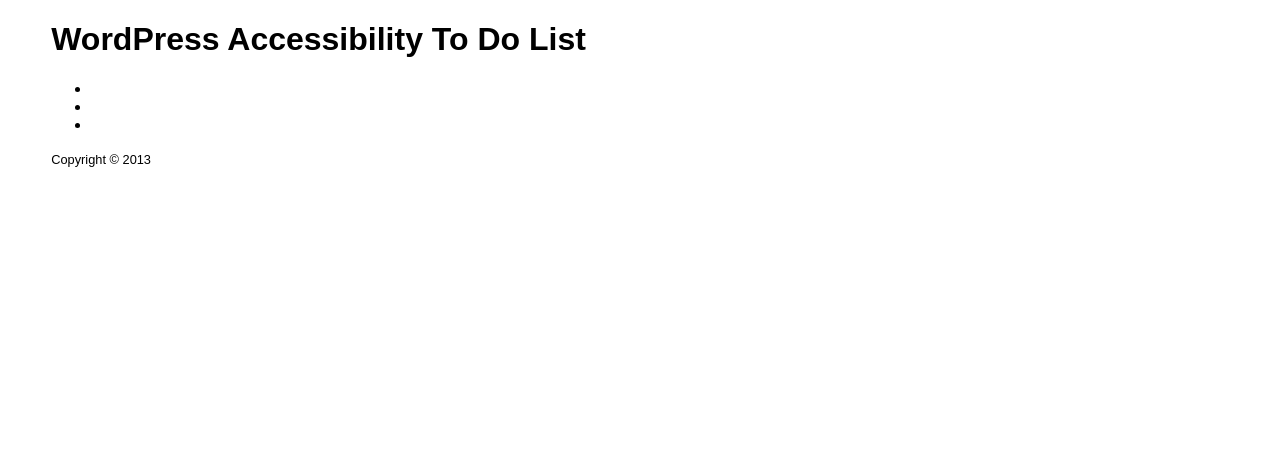
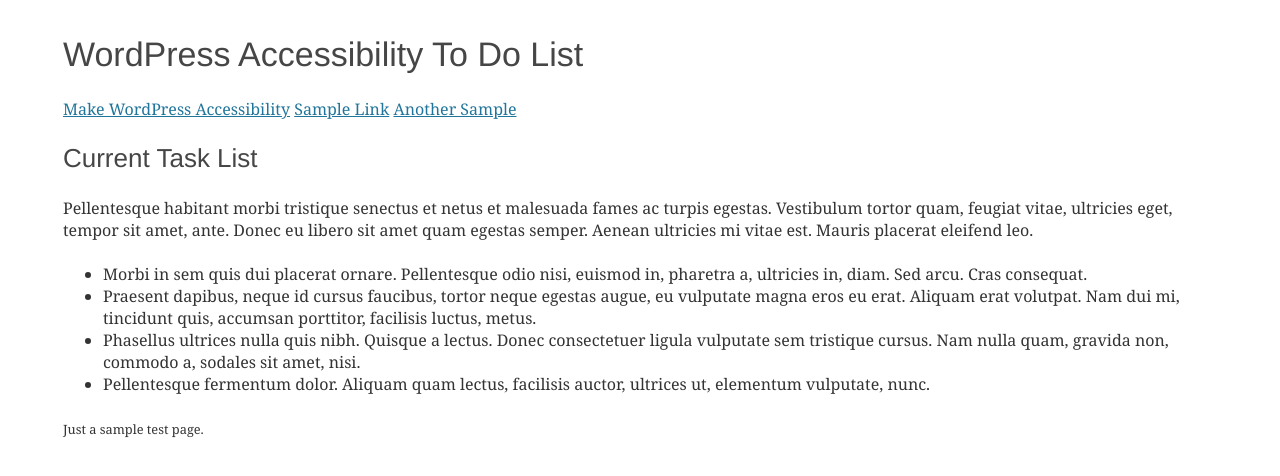
Before and after one commit to davidakennedy/test, a plain HTML site: page index.html in a window 1280 px wide. Drawn offline with Linux system fonts and the light colour scheme.

Commit message:
Add basic styles.

```diff
--- a/css/styles.css
+++ b/css/styles.css
@@ -5,14 +5,115 @@
    after all.
    ---------------------------------------------------------*/
 	body {
+		width: 92%;
+		margin: 0 auto;
+		padding-bottom: 2em;
+		padding-top: 2em;
+	}
 
+	/* Default link styling */
+	a:link { color: #21759b; text-decoration: underline; }
+	a:visited { color: #21759b; }
+	a:hover, a:focus { color: #d54e21; }
+	a:active { color: #464646; }
+
+	/* Fluid images */
+	img,
+	object,
+	embed,
+	video { max-width: 100%; }
+	img { border: 0; /* Improve IE's resizing of images */ -ms-interpolation-mode: bicubic; }
+
+	/* Type basics */
+	body {
+	  color: #333;
+	  font-family: Georgia, "Times New Roman", serif;
+	  font-size: 100%;
+	  line-height: 1.375;
 	}
-	/* Default link styling */
-	a:link { color:#0271fb; }
-	a:visited { color:#bd02fb; }
-	a:hover, a:focus { color:#000; }
-	a:active { color:#fb0e02; }
 
+	/* Headings */
+	h1,
+	h2,
+	h3,
+	h4,
+	h5,
+	h6,
+	.h1,
+	.h2,
+	.h3,
+	.h4,
+	.h5,
+	.h6 {
+	  color: #464646;
+	  margin-top: 0;
+	  font-family: Helvetica, Arial, sans-serif;
+	  font-style: normal;
+	  font-weight: normal;
+	}
+	h1,
+	.h1 {
+	  margin-bottom: 0.6470588235294118em;
+	  font-size: 2.125em;
+	  line-height: 1.2941176470588236;
+	}
+	h2,
+	.h2 {
+	  margin-bottom: 0.8461538461538461em;
+	  font-size: 1.625em;
+	  line-height: 1.2692307692307692;
+	}
+	h3,
+	.h3 {
+	  margin-bottom: 1em;
+	  font-size: 1.375em;
+	  line-height: 1.2727272727272727;
+	}
+	h4,
+	.h4 {
+	  font-style: normal;
+	  font-weight: 500;
+	  margin-bottom: 1.2222222222222223em;
+	  font-size: 1.125em;
+	  line-height: 1.2222222222222223;
+	}
+	h5,
+	h6,
+	.h5,
+	.h6 {
+	  font-style: normal;
+	  font-weight: bold;
+	  letter-spacing: 1px;
+	  text-transform: uppercase;
+	}
+	h5,
+	.h5 {
+	  margin-bottom: 1.5714285714285714em;
+	  font-size: 0.875em;
+	  line-height: 1.5714285714285714;
+	}
+	h6,
+	.h6 {
+	  margin-bottom: 1.8333333333333333em;
+	  font-size: 0.75em;
+	  line-height: 1.8333333333333333;
+	}
+
+	/* Margins */
+	p,
+	ul,
+	ol,
+	dl,
+	table,
+	blockquote,
+	figure {
+	  margin-top: 0;
+	  margin-bottom: 1.375em;
+	}
+
+	/* Menu */
+	.nav-list { margin: 0; padding: 0; list-style: none; }
+	.nav-list li { display: inline-block; }
 
 
 /* ---------------------------------------------------------
@@ -21,14 +122,14 @@
 	/* MICRO CLEARFIX HACK */
 	.cf:before, .cf:after { content:"";display:table; } /* For modern browsers */
 	.cf:after { clear:both; }
-	.cf {zoom:1} /* For IE 6/7 (trigger hasLayout) */
+	.cf { zoom:1 } /* For IE 6/7 (trigger hasLayout) */
 
 	/* DEFAULT MOBILE STYLE */
 	body { width: 92%; margin: 0 auto; } /* Center page without wrapper */
 	/* column grid */
-	.g1,.g2,.g3{ display:block; position: relative; margin-left: 1%; margin-right: 1%; }
+	.g1,.g2,.g3 { display:block; position: relative; margin-left: 1%; margin-right: 1%; }
 	/* 1 column grid */
-	.g1,.g2,.g3{ width:98.0%; }
+	.g1,.g2,.g3 { width:98.0%; }
 
 
 	/* MEDIA QUERIES
--- a/index.html
+++ b/index.html
@@ -10,25 +10,32 @@
 	<!--[if lt IE 9]><script src="js/html5shiv-printshiv.js" media="all"></script><![endif]-->
 </head>
 <body>
-	<header role="banner">
+	<header class="g3 cf" role="banner">
 		<h1>WordPress Accessibility To Do List</h1>
 		<nav role="navigation">
-			<ul>
-				<li><a href=""></a></li>
-				<li><a href=""></a></li>
-				<li><a href=""></a></li>
+			<ul class="nav-list">
+				<li><a href="make.wordpress.org/accessibility/">Make WordPress Accessibility</a></li>
+				<li><a href="#">Sample Link</a></li>
+				<li><a href="#">Another Sample</a></li>
 			<ul>
 		</nav>
 	</header>
 
-	<div class="wrap">
+	<div class="g3 cf">
 		<main role="main">
-
+			<h2>Current Task List</h2>
+			<p>Pellentesque habitant morbi tristique senectus et netus et malesuada fames ac turpis egestas. Vestibulum tortor quam, feugiat vitae, ultricies eget, tempor sit amet, ante. Donec eu libero sit amet quam egestas semper. Aenean ultricies mi vitae est. Mauris placerat eleifend leo.</p>
+			<ul>
+			   <li>Morbi in sem quis dui placerat ornare. Pellentesque odio nisi, euismod in, pharetra a, ultricies in, diam. Sed arcu. Cras consequat.</li>
+			   <li>Praesent dapibus, neque id cursus faucibus, tortor neque egestas augue, eu vulputate magna eros eu erat. Aliquam erat volutpat. Nam dui mi, tincidunt quis, accumsan porttitor, facilisis luctus, metus.</li>
+			   <li>Phasellus ultrices nulla quis nibh. Quisque a lectus. Donec consectetuer ligula vulputate sem tristique cursus. Nam nulla quam, gravida non, commodo a, sodales sit amet, nisi.</li>
+			   <li>Pellentesque fermentum dolor. Aliquam quam lectus, facilisis auctor, ultrices ut, elementum vulputate, nunc.</li>
+			</ul>
 		</main>
 	</div>
 
-	<footer role="contentinfo">
-		<small>Copyright &copy; <time datetime="2013">2013</time></small>
+	<footer class="g3 cf" role="contentinfo">
+		<small>Just a sample test page.</small>
 	</footer>
 
 	<!--<script>
```
Also changed, not shown: 1 other file.
